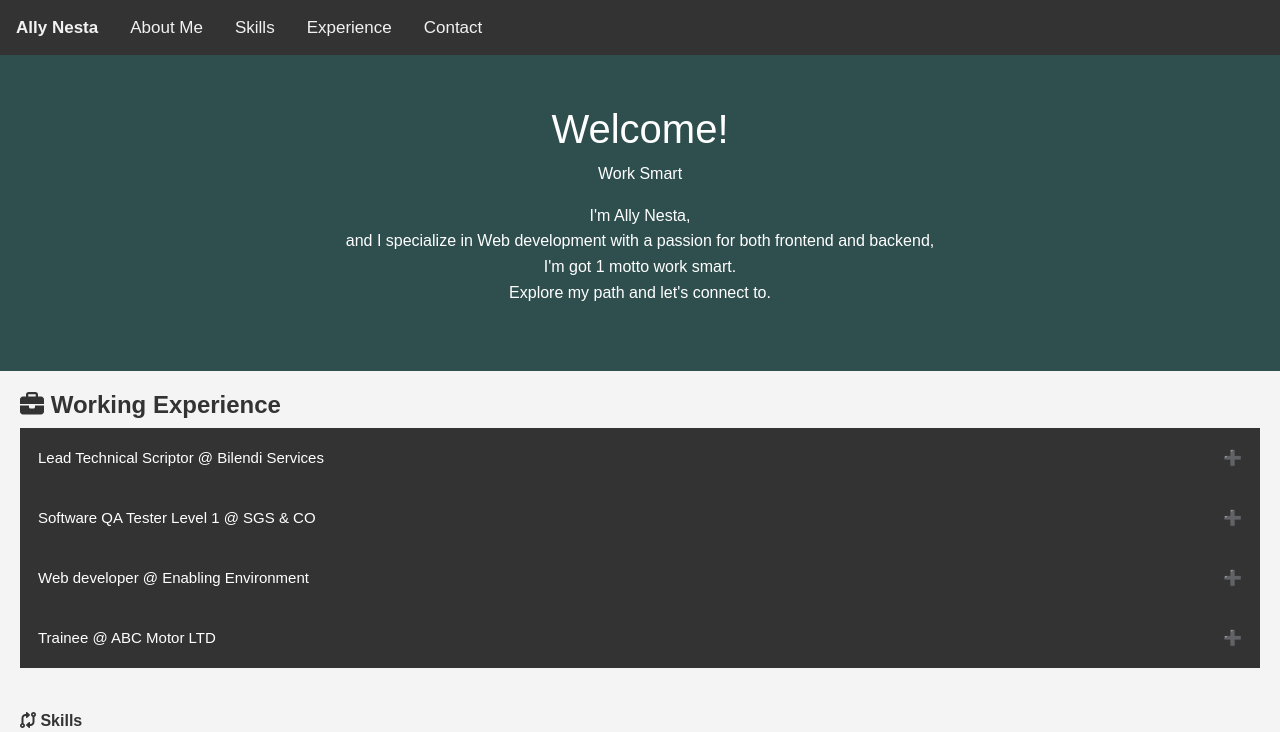
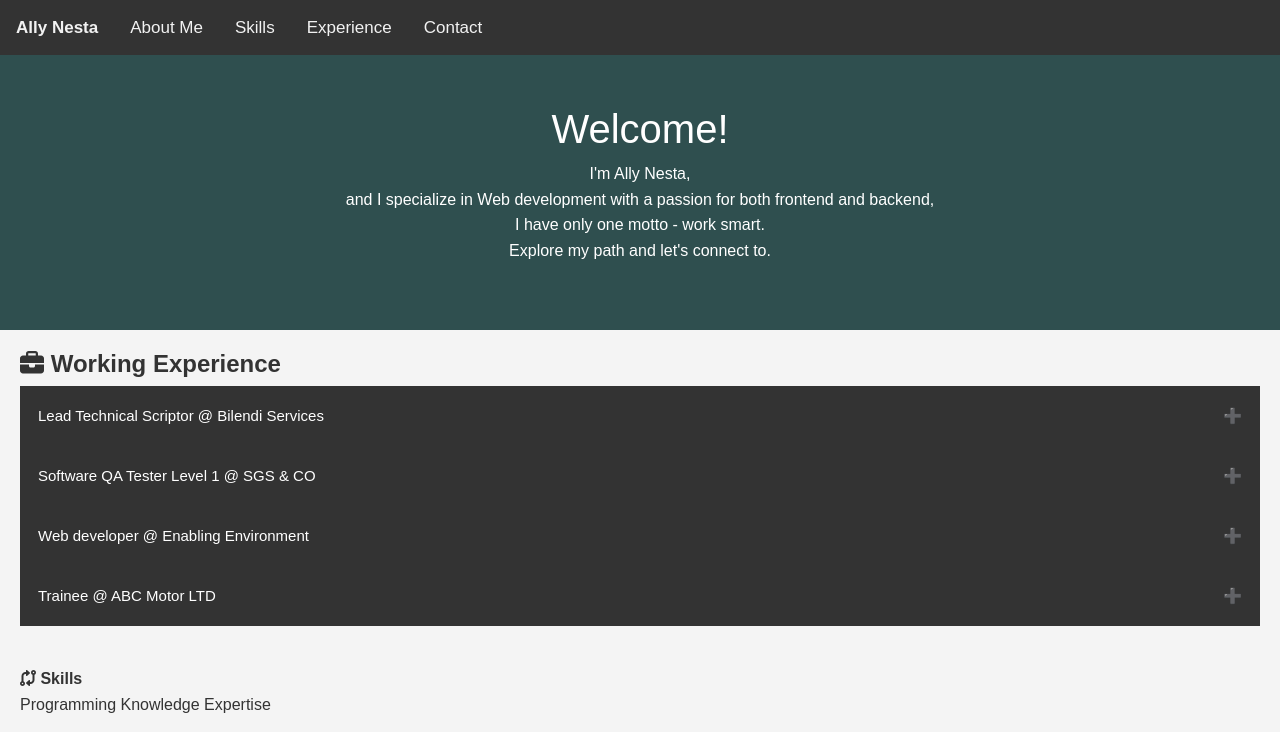
Before and after one commit to Allynesta/cv-tsx, a React (Vite) app: page / in a window 1280 px wide. Shown: the top 732 px of the page. Built offline with nearby package versions, Linux system fonts and the light colour scheme.

Commit message:
update about

```diff
--- a/src/component/About.tsx
+++ b/src/component/About.tsx
@@ -5,12 +5,11 @@ const About = () => {
 		<>
 			<div className="about-section" id="about-section">
 				<h1>Welcome!</h1>
-				<p>Work Smart</p>
 				<p>
 					I'm Ally Nesta,
 					<br /> and I specialize in Web development with a passion for both
 					frontend and backend,
-					<br /> I'm got 1 motto work smart.
+					<br /> I have only one motto - work smart.
 					<br /> Explore my path and let's connect to.
 				</p>
 			</div>
```
